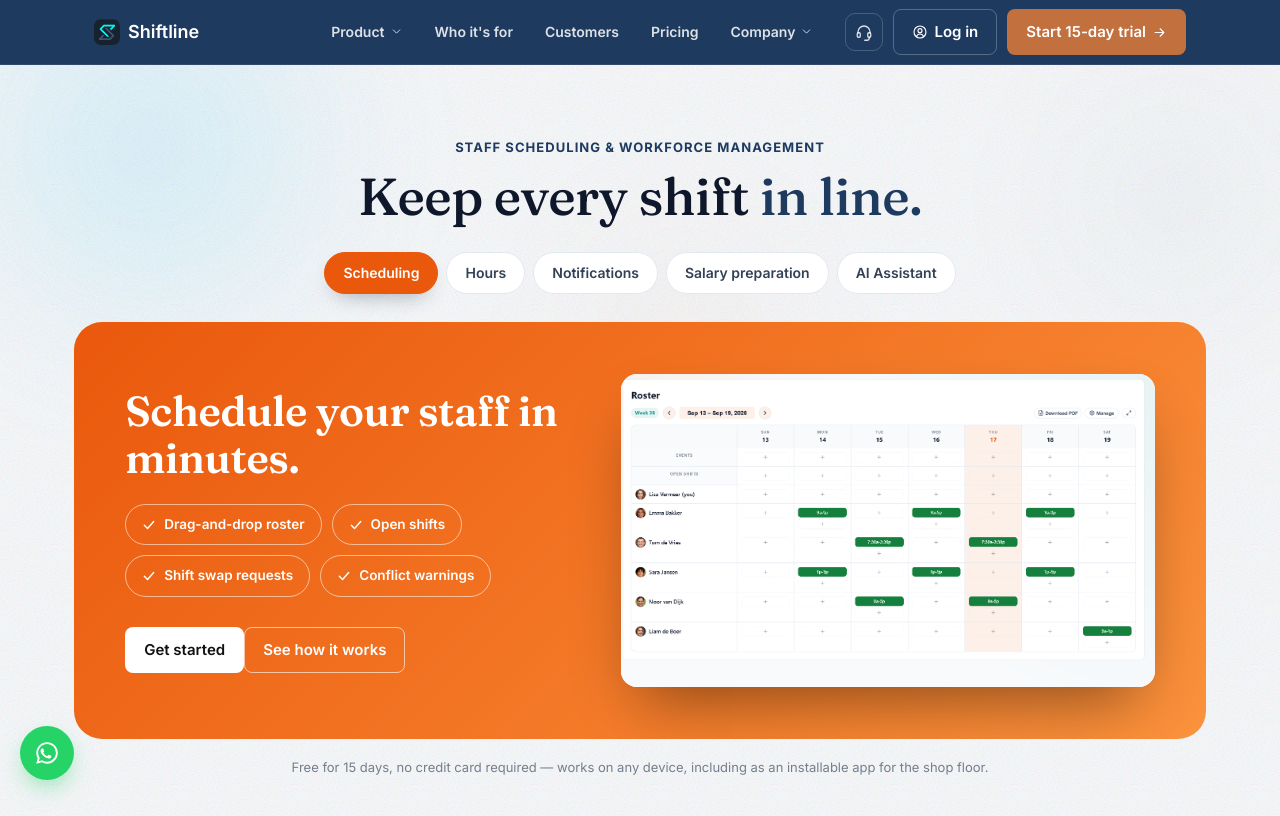
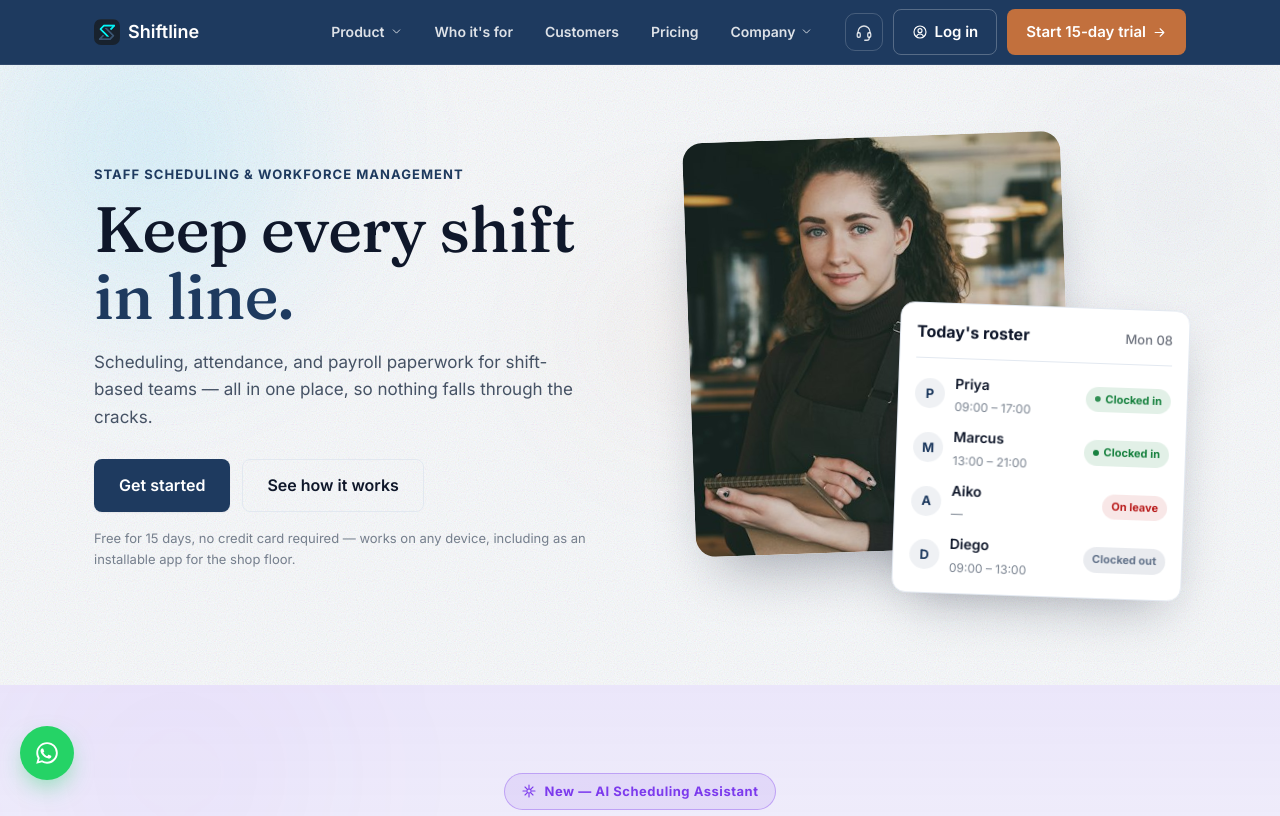
Before and after one commit to sthasakar6-bot/shiftline-marketing, a React (Vite) app: page / in a window 1280 px wide. Shown: the top 816 px of the page. Built offline with nearby package versions, Linux system fonts and the light colour scheme.

Commit message:
Revert "Redesign Hero as a tabbed feature switcher with real screenshots"
This reverts commit 575dcf21667720325ebbbfce6ccd81de22eebadf.

```diff
--- a/src/App.css
+++ b/src/App.css
@@ -480,183 +480,242 @@
 }
 
 .hero-inner {
-  max-width: 1180px;
+  max-width: 1140px;
   margin: 0 auto;
   padding-inline: 24px;
-}
-
-.hero-title {
-  font-size: clamp(34px, 4.8vw, 52px);
-  line-height: 1.08;
-  margin-bottom: 28px;
+  display: grid;
+  grid-template-columns: 1.1fr 1fr;
+  gap: 48px;
+  align-items: center;
+}
+
+.hero-copy h1 {
+  font-size: clamp(40px, 5.6vw, 64px);
+  line-height: 1.05;
+  margin-bottom: 20px;
 }
 
 .accent-text {
   color: var(--accent);
 }
 
+.hero-sub {
+  font-size: 17px;
+  max-width: 480px;
+  margin-bottom: 28px;
+  opacity: 0.9;
+}
+
+.hero-actions {
+  display: flex;
+  gap: 12px;
+  flex-wrap: wrap;
+}
+
+.hero-actions.center {
+  justify-content: center;
+}
+
 .hero-note {
-  margin-top: 18px;
+  margin-top: 16px;
   font-size: 13px;
   opacity: 0.65;
 }
 
-/* ---------- hero tab bar ---------- */
-
-.hero-tabbar {
-  display: flex;
-  flex-wrap: wrap;
+@media (max-width: 860px) {
+  .hero-inner {
+    grid-template-columns: 1fr;
+  }
+}
+
+/* ---------- hero visual (real photo + roster preview composite) ---------- */
+
+.hero-visual {
+  position: relative;
+  width: 100%;
+  height: 460px;
+}
+
+.hero-photo {
+  position: absolute;
+  top: 0;
+  left: 0;
+  width: 76%;
+  height: 90%;
+  object-fit: cover;
+  border-radius: 20px;
+  box-shadow: 0 30px 60px -24px rgba(15, 23, 42, 0.4);
+  transform: rotate(-2deg);
+}
+
+.preview-card {
+  position: absolute;
+  right: 0;
+  bottom: 0;
+  width: 290px;
+  background: var(--panel-bg);
+  border: 1px solid var(--border);
+  border-radius: 14px;
+  box-shadow: 0 20px 50px -18px rgba(15, 23, 42, 0.35);
+  padding: 16px;
+  animation: card-float 7s ease-in-out infinite;
+}
+
+@keyframes card-float {
+  0%, 100% { transform: rotate(2deg) translateY(0); }
+  50% { transform: rotate(2deg) translateY(-8px); }
+}
+
+@media (prefers-reduced-motion: reduce) {
+  .preview-card {
+    animation: none;
+    transform: rotate(2deg);
+  }
+}
+
+@media (max-width: 860px) {
+  .hero-visual {
+    height: 380px;
+    max-width: 420px;
+    margin-inline: auto;
+  }
+}
+
+@media (max-width: 480px) {
+  .hero-visual {
+    height: 340px;
+  }
+
+  .preview-card {
+    width: 250px;
+    padding: 12px;
+  }
+}
+
+.preview-card-header {
+  display: flex;
+  justify-content: space-between;
+  align-items: baseline;
+  font-weight: 700;
+  color: var(--text-h);
+  margin-bottom: 14px;
+  padding-bottom: 12px;
+  border-bottom: 1px solid var(--border);
+}
+
+.preview-card-date {
+  font-size: 13px;
+  font-weight: 500;
+  opacity: 0.6;
+}
+
+.preview-rows {
+  list-style: none;
+  margin: 0;
+  padding: 0;
+  display: flex;
+  flex-direction: column;
+  gap: 10px;
+}
+
+.preview-row {
+  display: grid;
+  grid-template-columns: 30px 1fr auto;
+  grid-template-areas: "avatar name status" "avatar time status";
+  column-gap: 10px;
+  row-gap: 2px;
+  align-items: center;
+}
+
+.preview-avatar {
+  grid-area: avatar;
+  width: 30px;
+  height: 30px;
+  border-radius: 50%;
+  background: var(--accent-bg);
+  color: var(--accent);
+  display: flex;
+  align-items: center;
   justify-content: center;
-  gap: 8px;
-  margin-bottom: 4px;
-}
-
-.hero-tab {
-  border: 1.5px solid var(--border);
-  background: var(--panel-bg);
-  color: var(--text);
+  font-size: 13px;
+  font-weight: 700;
+}
+
+.preview-name {
+  grid-area: name;
   font-size: 14px;
   font-weight: 600;
-  padding: 9px 18px;
+  color: var(--text-h);
+}
+
+.preview-time {
+  grid-area: time;
+  font-size: 12px;
+  opacity: 0.65;
+}
+
+.preview-status {
+  grid-area: status;
+  font-size: 11px;
+  font-weight: 700;
+  padding: 4px 9px;
   border-radius: 999px;
-  cursor: pointer;
-  transition: transform 0.2s ease, box-shadow 0.2s ease, color 0.2s ease, border-color 0.2s ease;
-}
-
-.hero-tab:hover {
-  transform: translateY(-1px);
-}
-
-.hero-tab-active {
-  color: #fff;
-  box-shadow: 0 10px 22px -12px rgba(15, 23, 42, 0.45);
-}
-
-/* ---------- hero colored panel ---------- */
-
-.hero-panel {
-  margin-top: 28px;
-  border-radius: 28px;
-  padding: clamp(28px, 4vw, 56px);
-  display: grid;
-  grid-template-columns: 1fr 1.15fr;
-  gap: 32px;
-  align-items: center;
-  color: #fff;
+  white-space: nowrap;
+}
+
+.preview-status.in {
+  background: rgba(21, 128, 61, 0.12);
+  color: #15803d;
+}
+
+.preview-status.scheduled {
+  background: var(--accent-bg);
+  color: var(--accent);
+}
+
+.preview-status.leave {
+  background: rgba(185, 28, 28, 0.1);
+  color: #b91c1c;
+}
+
+.preview-status.out {
+  background: rgba(100, 116, 139, 0.14);
+  color: #64748b;
+}
+
+.preview-status {
+  display: inline-flex;
+  align-items: center;
+  gap: 5px;
+}
+
+.live-dot {
+  width: 6px;
+  height: 6px;
+  border-radius: 50%;
+  background: currentColor;
+  animation: live-pulse 1.8s ease-in-out infinite;
+}
+
+@keyframes live-pulse {
+  0%, 100% { opacity: 1; transform: scale(1); }
+  50% { opacity: 0.35; transform: scale(0.75); }
+}
+
+.preview-row {
   position: relative;
-  overflow: hidden;
-  transition: background 0.5s ease;
-  touch-action: pan-y;
-}
-
-.hero-panel-copy {
-  min-width: 0;
-}
-
-.hero-panel-headline {
-  font-size: clamp(28px, 3.6vw, 42px);
-  line-height: 1.12;
-  font-weight: 800;
-  color: #fff;
-  margin-bottom: 22px;
-  max-width: 460px;
-  animation: panel-fade-in 0.45s ease;
-}
-
-@keyframes panel-fade-in {
-  from { opacity: 0; transform: translateY(10px); }
-  to { opacity: 1; transform: translateY(0); }
-}
-
-.hero-panel-checks {
-  list-style: none;
-  margin: 0 0 30px;
-  padding: 0;
-  display: flex;
-  flex-wrap: wrap;
-  gap: 10px;
-}
-
-.hero-panel-checks li {
-  display: inline-flex;
-  align-items: center;
-  gap: 8px;
-  font-size: 13.5px;
-  font-weight: 600;
-  padding: 9px 16px;
-  border-radius: 999px;
-  border: 1.5px solid rgba(255, 255, 255, 0.55);
-  color: #fff;
-}
-
-.hero-panel-checks svg {
-  flex-shrink: 0;
-}
-
-.btn-panel {
-  background: #fff;
-  color: #111;
-}
-
-.btn-panel:hover {
-  background: rgba(255, 255, 255, 0.9);
-}
-
-.btn-panel-ghost {
-  border: 1.5px solid rgba(255, 255, 255, 0.6);
-  color: #fff;
-}
-
-.btn-panel-ghost:hover {
-  background: rgba(255, 255, 255, 0.12);
-}
-
-.hero-panel-visual {
-  position: relative;
-  border-radius: 16px;
-  overflow: hidden;
-  box-shadow: 0 30px 60px -20px rgba(0, 0, 0, 0.45);
-  background: #fff;
-  min-height: 0;
-}
-
-.hero-panel-screenshot {
-  display: block;
-  width: 100%;
-  height: auto;
-  animation: panel-fade-in 0.5s ease;
-}
-
-@media (prefers-reduced-motion: reduce) {
-  .hero-panel-headline,
-  .hero-panel-screenshot {
-    animation: none;
-  }
-}
-
-@media (max-width: 860px) {
-  .hero-panel {
-    grid-template-columns: 1fr;
-    border-radius: 20px;
-    padding: 24px;
-  }
-
-  .hero-panel-headline {
-    max-width: none;
-  }
-
-  .hero-tabbar {
-    justify-content: flex-start;
-    overflow-x: auto;
-    flex-wrap: nowrap;
-    padding-bottom: 4px;
-    margin-inline: -24px;
-    padding-inline: 24px;
-  }
-
-  .hero-tab {
-    flex-shrink: 0;
-  }
+  transition: background 0.4s ease;
+  border-radius: 8px;
+}
+
+.preview-row-tapped {
+  animation: row-flash 0.7s ease;
+}
+
+@keyframes row-flash {
+  0% { background: transparent; }
+  35% { background: var(--accent-bg); }
+  100% { background: transparent; }
 }
 
 .tap-cursor {
--- a/src/components/Hero.tsx
+++ b/src/components/Hero.tsx
@@ -1,90 +1,60 @@
-import { useRef, useState } from "react";
+import { useEffect, useRef, useState } from "react";
 import { APP_URL } from "../config";
 
-type Tab = {
-  key: string;
-  label: string;
-  color: string;
-  colorSoft: string;
-  headline: string;
-  checks: string[];
-  image: string;
-  alt: string;
-};
-
-const TABS: Tab[] = [
-  {
-    key: "scheduling",
-    label: "Scheduling",
-    color: "var(--accent-solid)",
-    colorSoft: "#fb923c",
-    headline: "Schedule your staff in minutes.",
-    checks: ["Drag-and-drop roster", "Open shifts", "Shift swap requests", "Conflict warnings"],
-    image: "/photos/app/roster.png",
-    alt: "Shiftline weekly roster with color-coded shifts per employee",
-  },
-  {
-    key: "hours",
-    label: "Hours",
-    color: "var(--accent-teal)",
-    colorSoft: "#2dd4bf",
-    headline: "Accurate hours on the payslip.",
-    checks: ["GPS-tagged clock in, clock out", "Breaks calculated automatically", "Works offline", "Approve in one go"],
-    image: "/photos/app/attendance.png",
-    alt: "Shiftline attendance screen showing clock-in times awaiting approval",
-  },
-  {
-    key: "notifications",
-    label: "Notifications",
-    color: "var(--accent-pink)",
-    colorSoft: "#f472b6",
-    headline: "Never miss what matters.",
-    checks: ["Missed clock-in alerts", "Leave request updates", "Instant push notifications", "Cleared automatically"],
-    image: "/photos/app/notifications.png",
-    alt: "Shiftline smart notifications panel",
-  },
-  {
-    key: "salary",
-    label: "Salary preparation",
-    color: "var(--accent-2)",
-    colorSoft: "#c2703d",
-    headline: "Payroll paperwork, done for you.",
-    checks: ["Contracts generated automatically", "Payslips ready to download", "Export-ready hours", "One place per employee"],
-    image: "/photos/app/payroll.png",
-    alt: "Shiftline payroll grid with contracts and payslips per employee",
-  },
-  {
-    key: "ai",
-    label: "AI Assistant",
-    color: "var(--accent-ai)",
-    colorSoft: "#a78bfa",
-    headline: "Just tell it who works when.",
-    checks: ["Plain English, not a form", "You confirm every shift", "No manual calendar clicking", "Learns your team"],
-    image: "/photos/app/assistant.png",
-    alt: "Shiftline AI scheduling assistant chat proposing shifts",
-  },
+const BASE_ROWS = [
+  { name: "Priya", initials: "P", time: "09:00 – 17:00", status: "Clocked in", statusClass: "in", live: true },
+  { name: "Marcus", initials: "M", time: "13:00 – 21:00", status: "Scheduled", statusClass: "scheduled", live: false },
+  { name: "Aiko", initials: "A", time: "—", status: "On leave", statusClass: "leave", live: false },
+  { name: "Diego", initials: "D", time: "09:00 – 13:00", status: "Clocked out", statusClass: "out", live: false },
 ];
 
+const TAP_DELAY_MS = 1400;
+const SETTLE_MS = 220;
+
 export default function Hero() {
-  const [active, setActive] = useState(0);
-  const touchStartX = useRef<number | null>(null);
-  const tab = TABS[active];
+  const [tapping, setTapping] = useState(false);
+  const [marcusIn, setMarcusIn] = useState(false);
+  const bgRef = useRef<HTMLDivElement | null>(null);
 
-  function onTouchStart(e: React.TouchEvent) {
-    touchStartX.current = e.touches[0].clientX;
+  useEffect(() => {
+    const t1 = setTimeout(() => setTapping(true), TAP_DELAY_MS);
+    const t2 = setTimeout(() => setMarcusIn(true), TAP_DELAY_MS + SETTLE_MS);
+    const t3 = setTimeout(() => setTapping(false), TAP_DELAY_MS + SETTLE_MS + 500);
+    return () => {
+      clearTimeout(t1);
+      clearTimeout(t2);
+      clearTimeout(t3);
+    };
+  }, []);
+
+  // Subtle parallax on the hero background as the page scrolls -- skipped
+  // entirely for reduced-motion users.
+  useEffect(() => {
+    if (window.matchMedia("(prefers-reduced-motion: reduce)").matches) return;
+    let ticking = false;
+    function onScroll() {
+      if (ticking) return;
+      ticking = true;
+      requestAnimationFrame(() => {
+        if (bgRef.current) {
+          bgRef.current.style.transform = `translateY(${window.scrollY * 0.15}px)`;
         }
+        ticking = false;
+      });
+    }
+    window.addEventListener("scroll", onScroll, { passive: true });
+    return () => window.removeEventListener("scroll", onScroll);
+  }, []);
 
-  function onTouchEnd(e: React.TouchEvent) {
-    if (touchStartX.current === null) return;
-    const dx = e.changedTouches[0].clientX - touchStartX.current;
-    touchStartX.current = null;
-    if (Math.abs(dx) < 40) return;
-    setActive((i) => (dx < 0 ? Math.min(i + 1, TABS.length - 1) : Math.max(i - 1, 0)));
-  }
+  const rows = BASE_ROWS.map((r) =>
+    r.name === "Marcus" && marcusIn
+      ? { ...r, status: "Clocked in", statusClass: "in", live: true }
+      : r,
+  );
 
   return (
     <section className="hero" id="top">
-      <div className="hero-bg" aria-hidden="true">
+      <div className="hero-bg" ref={bgRef} aria-hidden="true">
         <span className="blob blob-a" />
         <span className="blob blob-b" />
         <span className="blob blob-c" />
@@ -92,68 +62,73 @@
       </div>
 
       <div className="hero-inner">
-        <p className="eyebrow center">Staff scheduling &amp; workforce management</p>
-        <h1 className="hero-title center">
+        <div className="hero-copy">
+          <p className="eyebrow">Staff scheduling &amp; workforce management</p>
+          <h1>
             Keep every shift
             <span className="accent-text"> in line.</span>
           </h1>
-
-        <div className="hero-tabbar" role="tablist" aria-label="Shiftline features">
-          {TABS.map((t, i) => (
-            <button
-              key={t.key}
-              type="button"
-              role="tab"
-              aria-selected={i === active}
-              className={`hero-tab ${i === active ? "hero-tab-active" : ""}`}
-              style={i === active ? { background: t.color, borderColor: t.color } : undefined}
-              onClick={() => setActive(i)}
-            >
-              {t.label}
-            </button>
-          ))}
-        </div>
-
-        <div
-          className="hero-panel"
-          style={{ background: `linear-gradient(135deg, ${tab.color}, ${tab.colorSoft})` }}
-          onTouchStart={onTouchStart}
-          onTouchEnd={onTouchEnd}
-        >
-          <div className="hero-panel-copy">
-            <h2 key={tab.key} className="hero-panel-headline">
-              {tab.headline}
-            </h2>
-            <ul className="hero-panel-checks">
-              {tab.checks.map((c) => (
-                <li key={c}>
-                  <svg width="14" height="14" viewBox="0 0 24 24" fill="none">
-                    <path d="M4 12.5 9.5 18 20 6" stroke="currentColor" strokeWidth="2.4" strokeLinecap="round" strokeLinejoin="round" />
-                  </svg>
-                  {c}
-                </li>
-              ))}
-            </ul>
+          <p className="hero-sub">
+            Scheduling, attendance, and payroll paperwork for shift-based teams — all in one place,
+            so nothing falls through the cracks.
+          </p>
           <div className="hero-actions">
-              <a className="btn btn-panel" href={`${APP_URL}/signup`}>
+            <a className="btn btn-primary btn-lg" href={`${APP_URL}/signup`}>
               Get started
             </a>
-              <a className="btn btn-panel-ghost" href="#features">
+            <a className="btn btn-ghost btn-lg" href="#features">
               See how it works
             </a>
           </div>
-          </div>
-
-          <div className="hero-panel-visual">
-            <img key={tab.image} className="hero-panel-screenshot" src={tab.image} alt={tab.alt} loading="eager" />
-          </div>
-        </div>
-
-        <p className="hero-note center">
+          <p className="hero-note">
             Free for 15 days, no credit card required — works on any device, including as an
             installable app for the shop floor.
           </p>
         </div>
+
+        <div className="hero-visual" aria-hidden="true">
+          <img
+            className="hero-photo"
+            src="/photos/role-manager.jpg"
+            alt="A manager holding a tablet, smiling"
+          />
+          <div className="preview-card">
+            <div className="preview-card-header">
+              <span>Today's roster</span>
+              <span className="preview-card-date">Mon 08</span>
+            </div>
+            <ul className="preview-rows">
+              {rows.map((r) => (
+                <li
+                  key={r.name}
+                  className={`preview-row ${r.name === "Marcus" && tapping ? "preview-row-tapped" : ""}`}
+                >
+                  <span className="preview-avatar">{r.initials}</span>
+                  <span className="preview-name">{r.name}</span>
+                  <span className="preview-time">{r.time}</span>
+                  <span className={`preview-status ${r.statusClass}`}>
+                    {r.live && <span className="live-dot" />}
+                    {r.status}
+                  </span>
+                  {r.name === "Marcus" && tapping && (
+                    <span className="tap-cursor">
+                      <svg width="22" height="22" viewBox="0 0 24 24" fill="none">
+                        <path
+                          d="M8 3v9.5M8 3 5.5 5.5M8 3l2.5 2.5M4 13.5 9 20c.6.8 1.6 1 2.5.7l6-2c1-.4 1.5-1.4 1.2-2.4l-1.6-5.6c-.3-1-1.3-1.6-2.3-1.3L13 10"
+                          stroke="currentColor"
+                          strokeWidth="1.6"
+                          strokeLinecap="round"
+                          strokeLinejoin="round"
+                        />
+                      </svg>
+                    </span>
+                  )}
+                </li>
+              ))}
+            </ul>
+          </div>
+        </div>
+      </div>
     </section>
   );
 }
```
Lines whose indentation alone changed are shown as unchanged.
